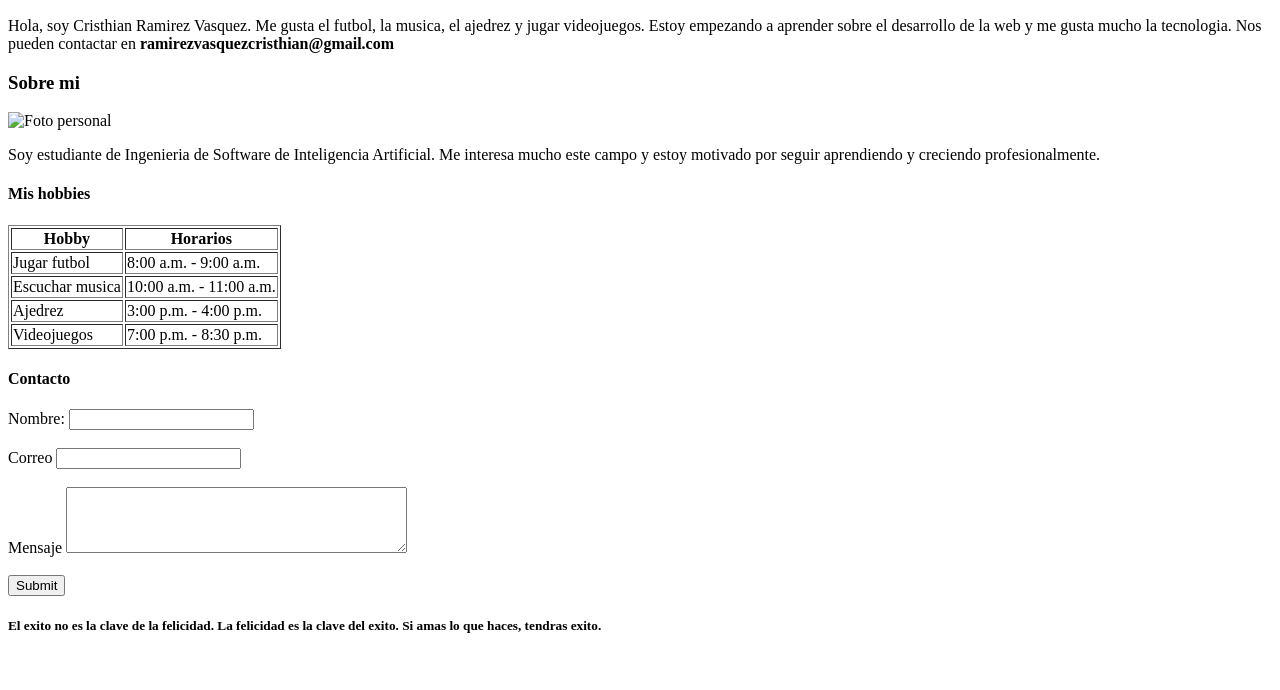
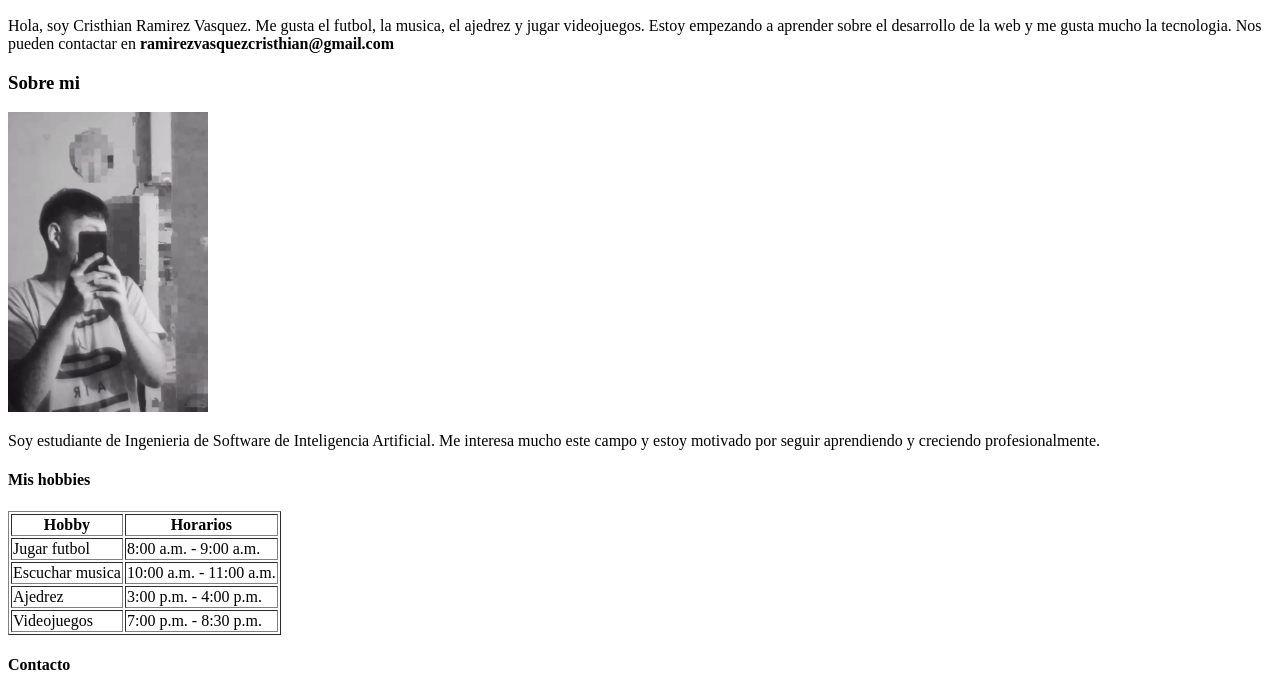
Before and after one commit to CristhianRV17/mi-pagina-web, a plain HTML site: page index.html in a window 1280 px wide. Shown: the part 110-800 px from the top of the page. Drawn offline with Linux system fonts and the light colour scheme.

Commit message:
Update index.html

```diff
--- a/index.html
+++ b/index.html
@@ -11,7 +11,7 @@
 <p>Hola, soy Cristhian Ramirez Vasquez. Me gusta el futbol, la musica, el ajedrez y jugar videojuegos. Estoy empezando a aprender sobre el desarrollo de la web y me gusta mucho la tecnologia. Nos pueden contactar en <strong>ramirezvasquezcristhian@gmail.com</strong></p>
 
 <h3>Sobre mi</h3>
-<img src="imagenes/foto.jpeg" alt="Foto personal" width="200px" height="300px">
+<img src="foto.jpeg" alt="Foto personal" width="200px" height="300px">
 
 <p>Soy estudiante de Ingenieria de Software de Inteligencia Artificial. Me interesa mucho este campo y estoy motivado por seguir aprendiendo y creciendo profesionalmente.</p>
 <h4>Mis hobbies</h4>
```
